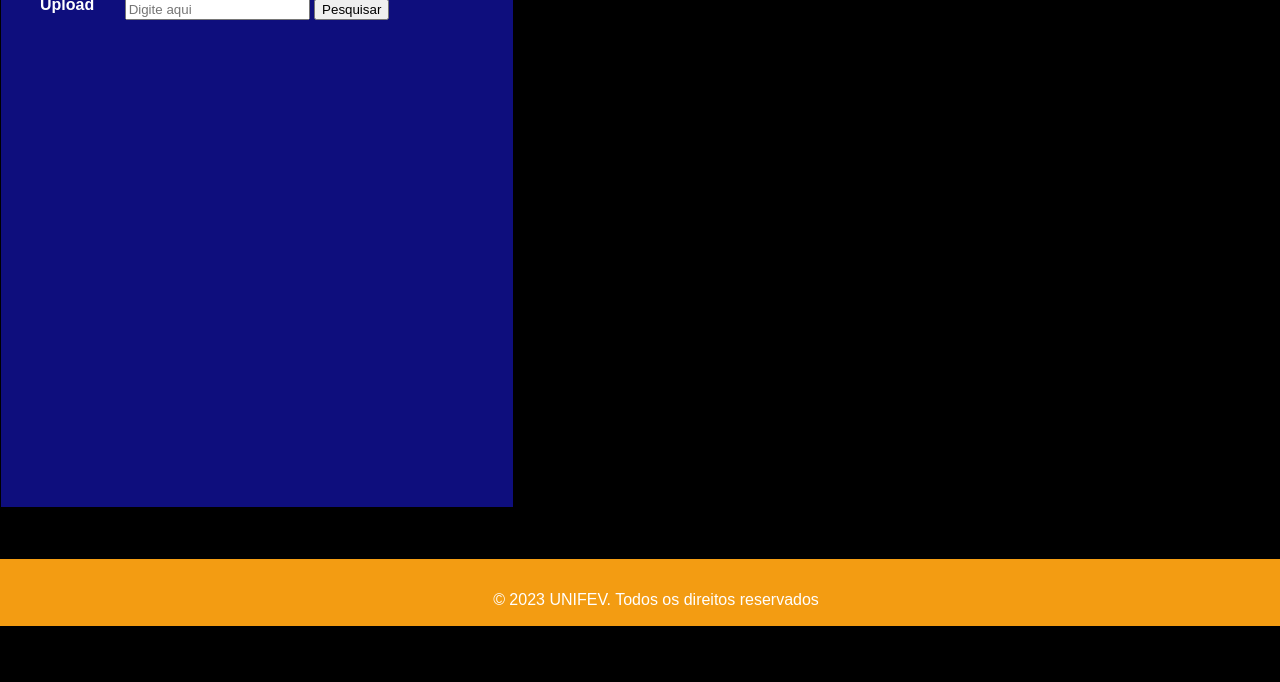
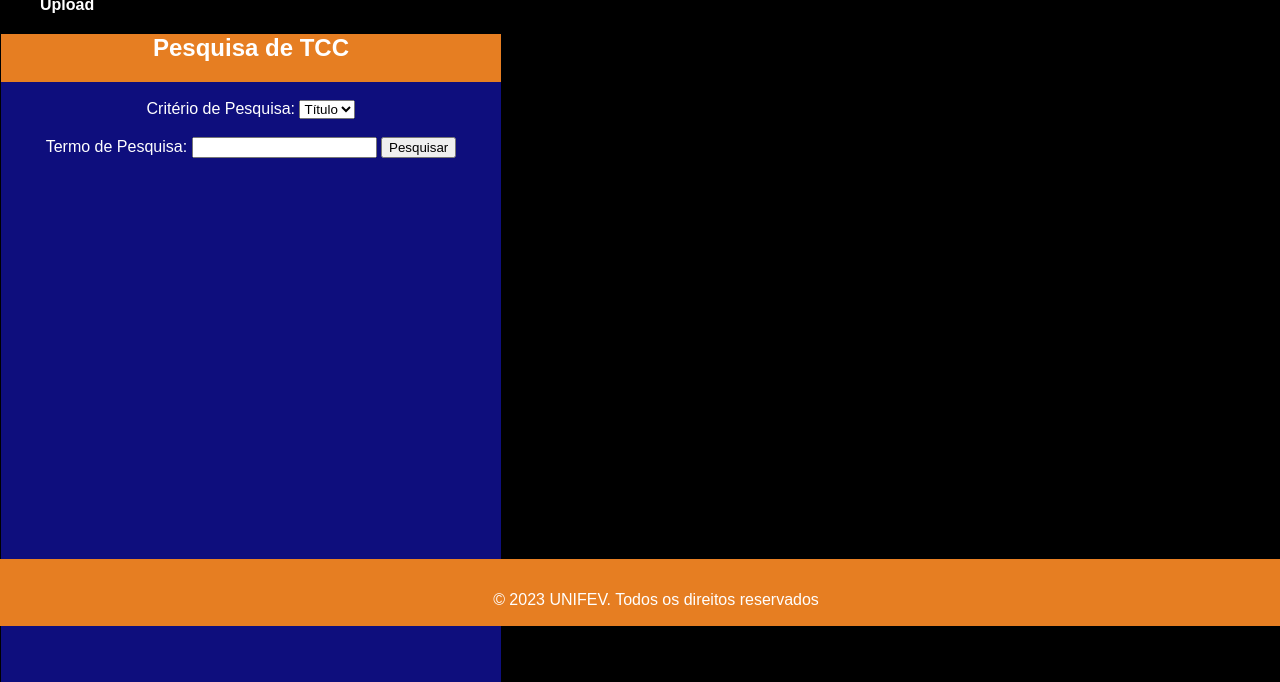
Before and after one commit to Fernando-Maffei/TCCsUNIFEV, a PHP site: page / in a window 1280 px wide. Shown: the part 174-856 px from the top of the page. Before the commit the page ends 800 px from the top, so only its background shows below. Run offline with PHP 8.4, Linux system fonts and the light colour scheme.

Commit message:
coneção do servidor

```diff
--- a/Site/index.html
+++ b/Site/index.html
@@ -8,12 +8,7 @@
 </head>
 <body>
 
-
-
-
-
-
-    <header>
+        <header>
 
         <a href="https://unifev.edu.br/" target="__blank">
             <img class="logotipo" src="https://unifev.edu.br/img/logounifev-rodape.png" alt="Logotipo Unifev" id="logo">
@@ -23,25 +18,34 @@
                 <li><a href="/Site/upload.php">Upload</a></li>
             </ul>
         </nav>
+        <nav class="pesquisa">
+            <h1>Pesquisa de TCC</h1>
 
-    </header>
+    <form action="busca.php" method="post" class="pesquisa2">
+        <br>
+        <label for="searchCriteria">Critério de Pesquisa:</label>
+        <select name="searchCriteria" id="searchCriteria">
+            <!-- Adicione opções conforme necessário -->
+            <option value="title">Título</option>
+            <option value="autor">Autor</option>
 
-    <section id="pesquisa">
-        <h2>Pesquisar TCC</h2>
-        <label for="searchInput"><strong>Escolha o critério de pesquisa:</strong></label>
-        <select id="searchCriteria">
-            <option value="orientador">Orientador<option>
-            <option value="tema">Tema</option>
-            <option value="titulo">Título</option>
-            <option value="date">Data de Criação</option>
-            <option value="autor">Autor</option>
         </select>
         <br>
         <br>
-        <input type="text" id="searchInput" placeholder="Digite aqui">
-        <button onclick="searchTCC()">Pesquisar</button>
-        <div id="searchResults"></div>
-    </section>
+        <label for="searchInput">Termo de Pesquisa:</label>
+        <input type="text" name="searchInput" id="searchInput" required>
+
+        <input type="submit" value="Pesquisar">
+    </form>
+
+    <div id="searchResults">
+        <!-- Os resultados serão exibidos aqui -->
+    </div>
+</nav>
+
+
+
+    </header>
 
     <footer>
         <p>&copy; 2023 UNIFEV. Todos os direitos reservados</p>
@@ -49,7 +53,7 @@
 
 
 
-    <script src="upload.php"></script>
+    <script src="busca.php"></script>
 
 </body>
 </html>
--- a/Site/preview.php
+++ b/Site/preview.php
@@ -12,7 +12,7 @@
 
     <script>
         var viewer = new Viewer(document.getElementById('viewer'), {
-            url: 'preview.php?file=<?php echo urlencode('caminho/para/seu/arquivo.pdf'); ?>',
+            url: 'preview.php?file=<?php echo urlencode('/tccs'); ?>',
             navbar: false,
             toolbar: {
                 zoomIn: 4,
--- a/Site/style.css
+++ b/Site/style.css
@@ -41,7 +41,7 @@ section {
 }
 
 footer {
-    background-color: #f39c12;
+    background-color: #e67e22;
     color: #ffffff;
     text-align: center;
     padding: 1em;
@@ -51,21 +51,21 @@ footer {
     height: 35px;
 }
 
-#pesquisa {
+.pesquisa2 {
     text-align: center;
     background-color: #0e0e7d;
     color: #ffffff;
-    width: 40%;
     height: 600px;
-    margin: 1px;
-
 }
 
-#pesquisa h2 {
-    color: black;
+.pesquisa{
+    color: white;
     text-align: center;
     margin-top: 0.5px;
     background-color: #e67e22;
     height: 35px;
     color: #ffffff;
+    width: 40%;
+    height: 100px;
+    margin: 1px;
 }
```
Also changed, not shown: Site/busca.php (added, +54 -0 lines), Site/script.js (deleted, +0 -31 lines), 3 other files.
